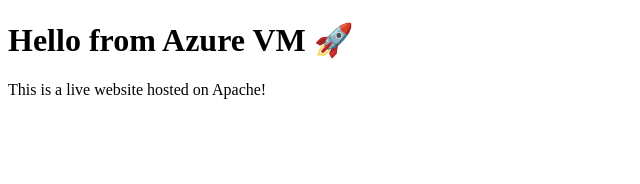
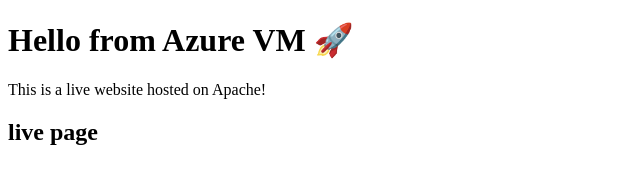
Before and after one commit to 0011Ashwin/VM---Azure, a plain HTML site: page index.html in a window 1280 px wide. Shown: the whole page, without its empty margins (0-640 px from the left). Drawn offline with Linux system fonts and the light colour scheme.

Commit message:
code line added

```diff
--- a/index.html
+++ b/index.html
@@ -6,5 +6,6 @@
   <body>
     <h1>Hello from Azure VM 🚀</h1>
     <p>This is a live website hosted on Apache!</p>
+    <h2>live page</h2>
   </body>
 </html>
```
Also changed, not shown: 1 other file.
